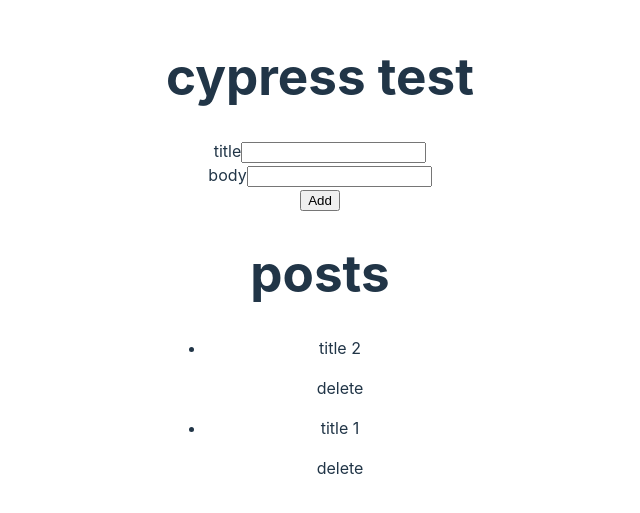
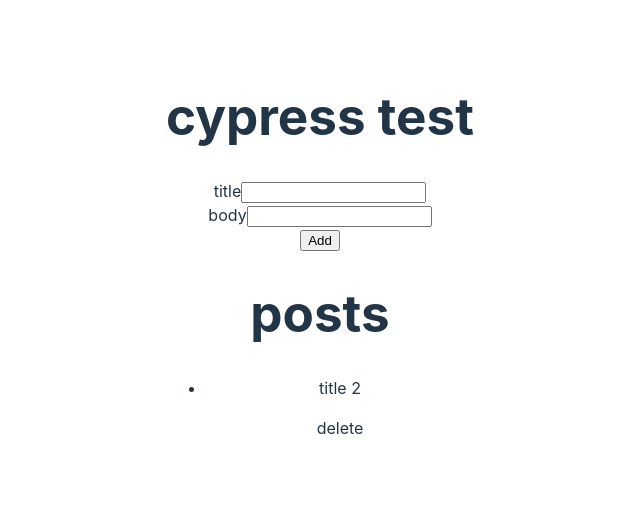
Before and after one commit to Arman-Abbasian/react-vite-cypress, a React (Vite) app: page / in a window 1280 px wide. Shown: the part 145-658 px from the top of the page, without its empty margins (320-960 px from the left). Built offline with nearby package versions, Linux system fonts and the light colour scheme; data requests are answered from the project's data file.

Commit message:
make the GetPosts component

```diff
--- a/db.json
+++ b/db.json
@@ -4,11 +4,6 @@
       "id": "6daf",
       "title": "title 2",
       "body": "bosy 2"
-    },
-    {
-      "id": "1902",
-      "title": "title 1",
-      "body": "body 1"
     }
   ]
 }
--- a/src/components/Post/GetPosts.tsx
+++ b/src/components/Post/GetPosts.tsx
@@ -17,6 +17,7 @@
     },[]);
 
 const deleteHandler=(id:string)=>{
+  console.log(id)
   axios.delete(`http://localhost:4000/posts/${id}`).then((res)=>{
     toast.success("post removed successfully");
     getPosts({setPosts})
```
Also changed, not shown: 1 other file (tests, documents, lock files or other folders).
